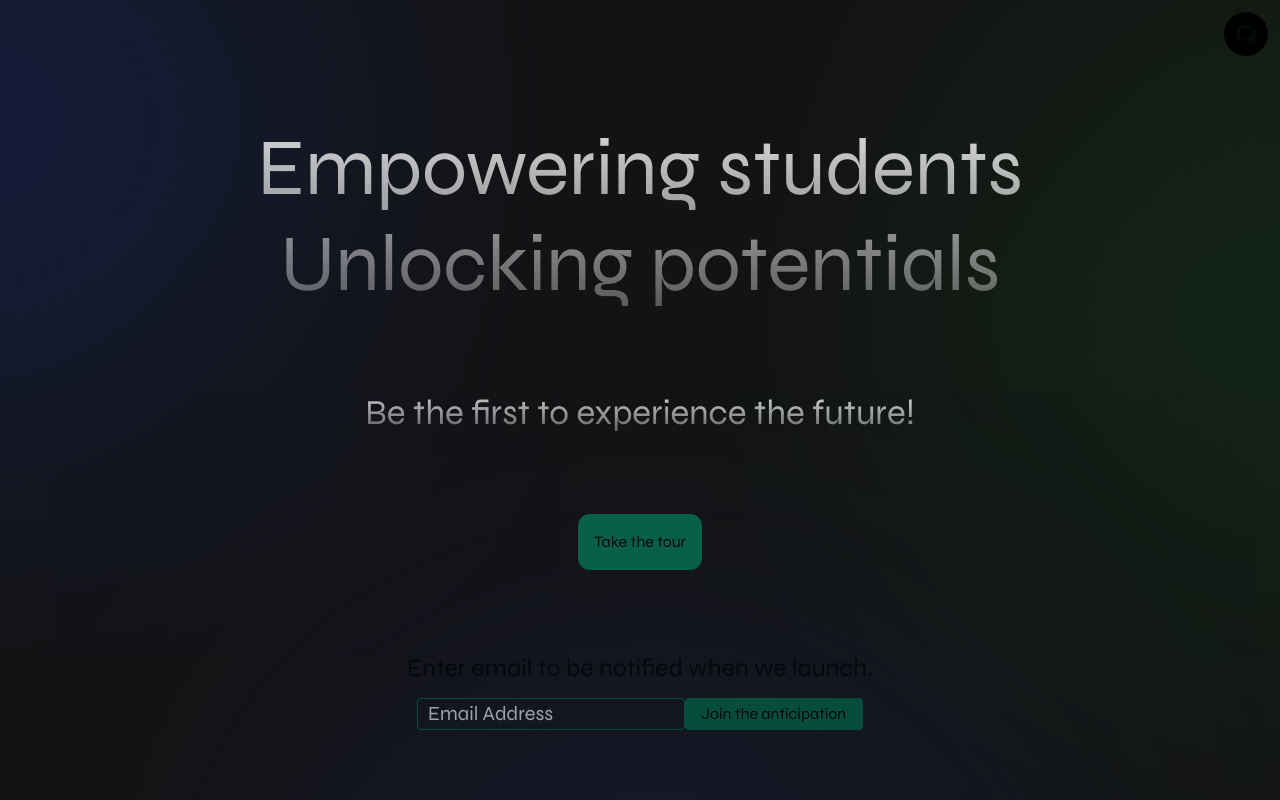
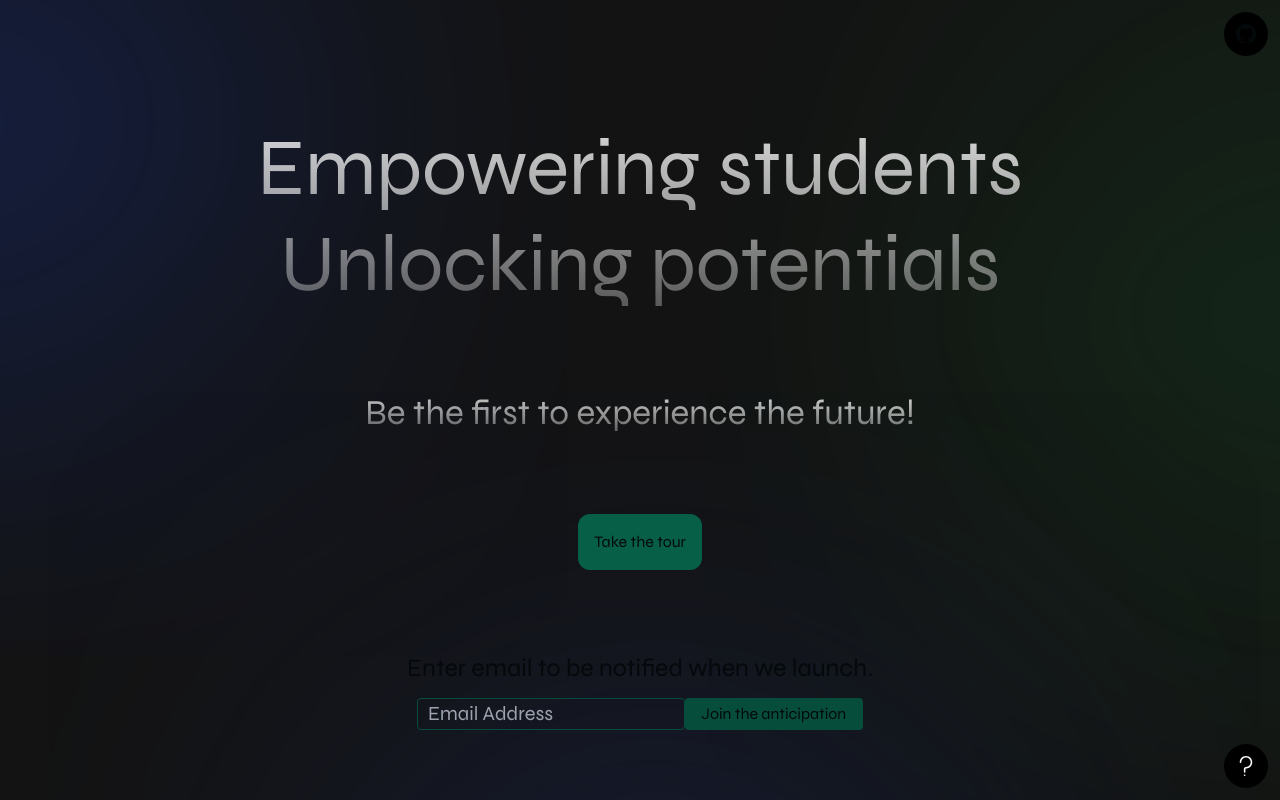
Before and after one commit to LokmaneElhakim/coming-soon, a Next.js app: page / in a window 1280 px wide. Built offline with nearby package versions, Linux system fonts and the light colour scheme.

Commit message:
feat : faq button

```diff
--- a/app/(prelaunch)/presentation/page.tsx
+++ b/app/(prelaunch)/presentation/page.tsx
@@ -13,18 +13,12 @@ const Presentation = () => {
         className="presentation_container overflow-hidden z-0"
         style={{ height: "100vh", width: "100%" }}
       >
-        {(
         <iframe
           src="https://pitch.com/embed-link/y2hbxt"
           allow="fullscreen"
           allowFullScreen
           style={{ border: 0, width: "100%", height: "100%" }}
         ></iframe>
-        ) || (
-          <p className="-z-10 mt-10">
-            Please await the presentation to load , Thank you for touy time
-          </p>
-        )}
       </div>
       <button
         className="right-3 bottom-3 fixed cursor-pointer m-5/2 p-3 border-none rounded-full z-30 bg-black"
--- /dev/null
+++ b/app/auth/callback/route.ts
@@ -0,0 +1,20 @@
+import { createClient } from "@/utils/supabase/server";
+import { NextResponse } from "next/server";
+import { cookies } from "next/headers";
+
+export async function GET(request: Request) {
+  // The `/auth/callback` route is required for the server-side auth flow implemented
+  // by the Auth Helpers package. It exchanges an auth code for the user's session.
+  // https://supabase.com/docs/guides/auth/auth-helpers/nextjs#managing-sign-in-with-code-exchange
+  const requestUrl = new URL(request.url);
+  const code = requestUrl.searchParams.get("code");
+
+  if (code) {
+    const cookieStore = cookies();
+    const supabase = createClient(cookieStore);
+    await supabase.auth.exchangeCodeForSession(code);
+  }
+
+  // URL to redirect to after sign in process completes
+  return NextResponse.redirect(requestUrl.origin);
+}
--- a/app/page.tsx
+++ b/app/page.tsx
@@ -46,6 +46,33 @@ export default async function Index() {
               Join the anticipation
             </button>
           </div>
+          <button className="right-3 bottom-3 fixed cursor-pointer m-5/2 p-3 border-none rounded-full z-30 bg-black">
+            <svg
+              fill="#ffffff"
+              height="20px"
+              width="20px"
+              version="1.1"
+              id="Capa_1"
+              xmlns="http://www.w3.org/2000/svg"
+              xmlnsXlink="http://www.w3.org/1999/xlink"
+              viewBox="0 0 202.423 202.423"
+              xmlSpace="preserve"
+              stroke="#ffffff"
+            >
+              <g id="SVGRepo_bgCarrier" stroke-width="0"></g>
+              <g
+                id="SVGRepo_tracerCarrier"
+                stroke-linecap="round"
+                stroke-linejoin="round"
+              ></g>
+              <g id="SVGRepo_iconCarrier">
+                <g>
+                  <path d="M87.416,186.643c-4.359,0-7.885,3.541-7.885,7.874c0,4.362,3.525,7.906,7.885,7.906c4.357,0,7.885-3.544,7.885-7.906 C95.301,190.184,91.774,186.643,87.416,186.643z"></path>
+                  <path d="M101.212,0c-34.694,0-62.92,28.226-62.92,62.92c0,4.142,3.358,7.5,7.5,7.5c4.142,0,7.5-3.358,7.5-7.5 c0-26.423,21.497-47.92,47.92-47.92c26.422,0,47.918,21.497,47.918,47.92c0,26.425-21.496,47.923-47.918,47.923 c-0.259,0-0.516,0.013-0.769,0.039c-11.128,0.4-20.088,9.36-20.488,20.487c-0.026,0.253-0.039,0.509-0.039,0.769v30.922 c0,4.142,3.358,7.5,7.5,7.5c4.142,0,7.5-3.358,7.5-7.5v-30.922c0-3.471,2.824-6.295,6.296-6.295 c34.693,0,62.918-28.227,62.918-62.923C164.13,28.226,135.906,0,101.212,0z"></path>{" "}
+                </g>
+              </g>
+            </svg>
+          </button>
         </footer>
       </div>
     </>
--- /dev/null
+++ b/utils/supabase/server.ts
@@ -0,0 +1,34 @@
+import { createServerClient, type CookieOptions } from "@supabase/ssr";
+import { cookies } from "next/headers";
+
+export const createClient = (cookieStore: ReturnType<typeof cookies>) => {
+  return createServerClient(
+    process.env.NEXT_PUBLIC_SUPABASE_URL!,
+    process.env.NEXT_PUBLIC_SUPABASE_ANON_KEY!,
+    {
+      cookies: {
+        get(name: string) {
+          return cookieStore.get(name)?.value;
+        },
+        set(name: string, value: string, options: CookieOptions) {
+          try {
+            cookieStore.set({ name, value, ...options });
+          } catch (error) {
+            // The `set` method was called from a Server Component.
+            // This can be ignored if you have middleware refreshing
+            // user sessions.
+          }
+        },
+        remove(name: string, options: CookieOptions) {
+          try {
+            cookieStore.set({ name, value: "", ...options });
+          } catch (error) {
+            // The `delete` method was called from a Server Component.
+            // This can be ignored if you have middleware refreshing
+            // user sessions.
+          }
+        },
+      },
+    }
+  );
+};
```
Also changed, not shown: utils/supabase/client.ts (added, +7 -0 lines). Lines whose indentation alone changed are shown as unchanged.
